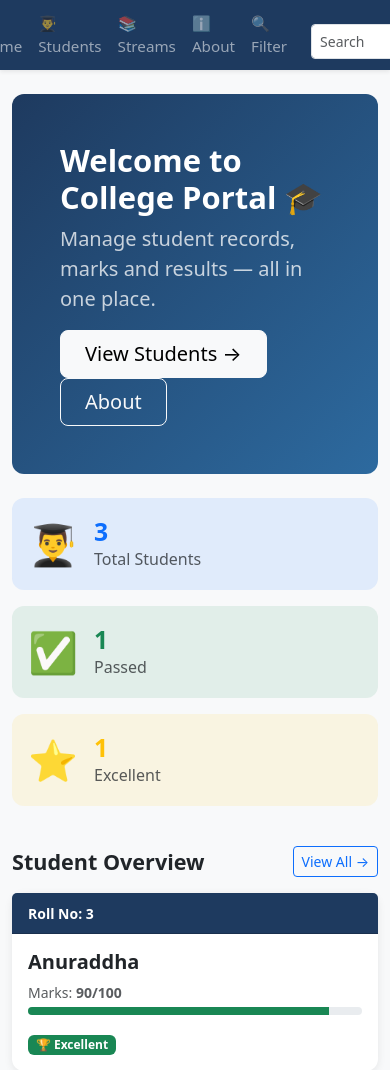
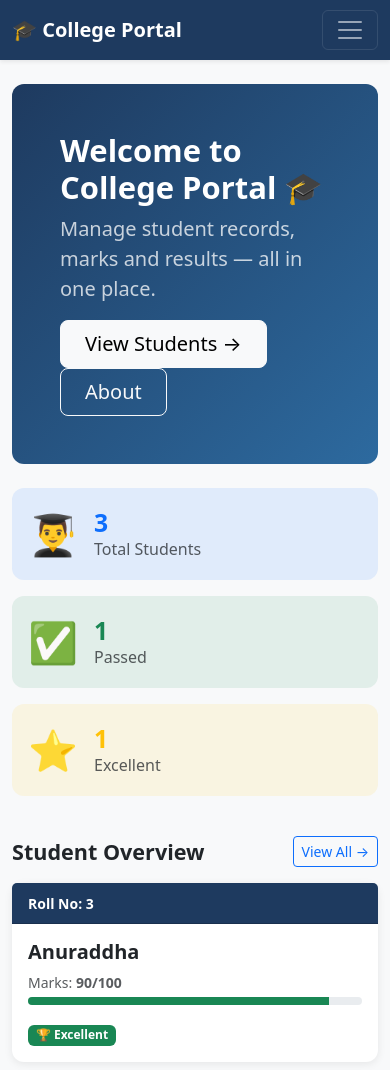
Before and after one commit to freakytejash/python-training, a Flask app: page / in a window 390 px wide; the page is wider, and only the part inside the window is pictured. Shown: the top 1070 px of that part. Run offline with Flask 3, Linux system fonts and the light colour scheme; data comes from the database, SQL or seed files in the repository; both versions use the stored data as it was after the commit.

Commit message:
responsive design:hamburger navbar, mobile cards, table scroll

```diff
--- a/templates/base.html
+++ b/templates/base.html
@@ -54,51 +54,81 @@
 <body class="bg-light">
 
     <!-- Professional Navbar -->
-    <nav class="navbar navbar-expand navbar-dark shadow-sm"
+    <nav class="navbar navbar-expand-lg navbar-dark shadow-sm"
          style="background-color: #1e3a5f;">
-        <div class="container justify-content-center">
+        <div class="container">
 
             <!-- Brand / Logo -->
             <a class="navbar-brand fw-bold fs-5 me-3" href="{{ url_for('home') }}">
                 🎓 College Portal
             </a>
+            <!-- Hamburger menu for mobile -->
+            <button class="navbar-toggler"
+            type="button"
+            data-bs-toggle="collapse"
+            data-bs-target="#mainNavbar"
+            aria-controls="mainNavbar"
+            aria-expanded="false"
+            aria-label="Toggle navigation">
+            <span class="navbar-toggler-icon"></span>
+        </button>
 
             <!-- Nav links — always visible, centered -->
-            <div class="navbar-nav">
+            <div class="collapse navbar-collapse" id="mainNavbar">
+                <ul class="navbar-nav me-auto align-items-lg-center">
+                    <li class="nav-item">
                         <a class="nav-link px-2 py-1" href="{{ url_for('home') }}">
                             🏠 Home
                         </a>
+                    </li>
+                    <li class="nav-item">
                         <a class="nav-link px-2 py-1" href="{{ url_for('students_page') }}">
                             👨‍🎓 Students
                         </a>
+                    </li>
+                    <li class="nav-item">
                         <a class="nav-link px-2 py-1" href="{{ url_for('subjects') }}">
                             📚 Streams
                         </a>
+                    </li>
+                    <li class="nav-item">
                         <a class="nav-link px-2 py-1" href="{{ url_for('about') }}">
                             ℹ️ About
                         </a>
+                    </li>
                     {% if session.role == 'admin' %}
+                    <li class="nav-item">
                         <a class="nav-link px-2 py-1" href="{{ url_for('add_student') }}">
                             ➕ Add Student
                         </a>
+                    </li>
                 {% endif %}
+                <li class="nav-item">
                     <a class ="nav-link px-2 py-1" href="{{ url_for('filter_students') }}">
                         🔍 Filter
                     </a>
+                </li>
+                <li class="nav-item">
                 <form class="d-flex ms-3 mt-3" action="{{ url_for('search') }}" method="GET">
                     <input class="form-control form-control-sm me-2" style="width:130px; height:35px" type="search" placeholder="Search" name="q">
                     <button class="btn btn-outline-light btn-sm" style="width:100px; height:35px" type="submit">Search</button>
                 </form>
+                </li>
                 {% if session.username %}
+                <li class="nav-item">
                     <span class="nav-link px-2 py-1 text-white">👤 {{ session.username }}</span>
                     <a class="nav-link px-2 py-1" href="{{ url_for('logout') }}">
                         🔓 Logout
                     </a>
+                </li>
                 {% else %}
+                    <li class="nav-item">
                         <a class="nav-link px-2 py-1" href="{{ url_for('login') }}">
                             🔒 Login
                         </a>
+                    </li>
                 {% endif %}
+                </ul>
             </div>
         </div>
     </nav>
--- a/templates/home.html
+++ b/templates/home.html
@@ -23,7 +23,7 @@
                 About
             </a>
         </div>
-        <div class="col-md-4 text-center d-none d-md-block">
+        <div class="col-12 col-md-4 text-center d-none d-md-block">
             <span style="font-size: 120px;">📚</span>
         </div>
     </div>
@@ -32,7 +32,7 @@
 <!-- Stats Row -->
 <div class="row mb-4">
 
-    <div class="col-md-4 mb-3">
+    <div class="col-12 col-md-4 mb-3">
         <div class="card stat-card p-3 bg-primary bg-opacity-10">
             <div class="d-flex align-items-center">
                 <span style="font-size:40px;">👨‍🎓</span>
@@ -46,7 +46,7 @@
         </div>
     </div>
 
-    <div class="col-md-4 mb-3">
+    <div class="col-12 col-md-4 mb-3">
         <div class="card stat-card p-3 bg-success bg-opacity-10">
             <div class="d-flex align-items-center">
                 <span style="font-size:40px;">✅</span>
@@ -61,7 +61,7 @@
         </div>
     </div>
 
-    <div class="col-md-4 mb-3">
+    <div class="col-12 col-md-4 mb-3">
         <div class="card stat-card p-3 bg-warning bg-opacity-10">
             <div class="d-flex align-items-center">
                 <span style="font-size:40px;">⭐</span>
--- a/templates/login.html
+++ b/templates/login.html
@@ -1,7 +1,7 @@
 {% extends 'base.html' %}
 {% block content %}
-<div class ="row justify-content-center">
-    <div class="col-md-5">
+<div class ="row justify-content-center px-2">
+    <div class="col-12 col-md-5">
         <div class="card shadow-sm">
             <div class="card-body p-4">
                 <h4 class="fw-bold mb-3">Login</h4>
--- a/templates/register.html
+++ b/templates/register.html
@@ -1,8 +1,8 @@
 {% extends 'base.html' %}
 {% block content %}
 <div class="container mt-5">
-    <div class="row justify-content-center">
-        <div class="col-md-5">
+    <div class="row justify-content-center px-2">
+        <div class="col-12 col-md-5">
             <div class="card shadow-sm">
                 <div class="card-body p-4">
                     <h4 class="fw-bold mb-3">Register</h4>
```
Also changed, not shown: sample1.txt (+9 -1 lines), myproject.db. Lines whose indentation alone changed are shown as unchanged.
